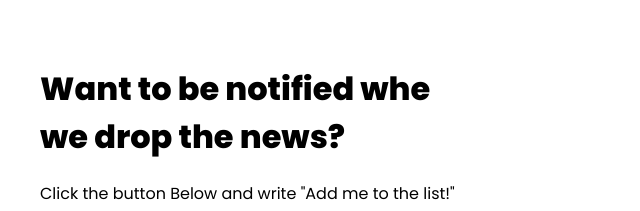
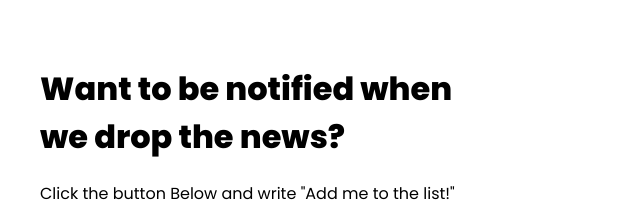
Before and after one commit to pianohandsmusic/pianohands.github.io, a plain HTML site: page Charity.html in a window 1280 px wide. Shown: the part 216-427 px from the top of the page, 600-1240 px from the left. Drawn offline with Linux system fonts and the light colour scheme.

Commit message:
Update Charity.html

```diff
--- a/Charity.html
+++ b/Charity.html
@@ -56,7 +56,7 @@
         <div class="column col-right reveal">
           <h1 class="content-title">
             <br>
-            Want to be notified whe we drop the news?
+            Want to be notified when we drop the news?
           </h1>
           <p class="paragraph-text">
             Click the button Below and write "Add me to the list!"
```
